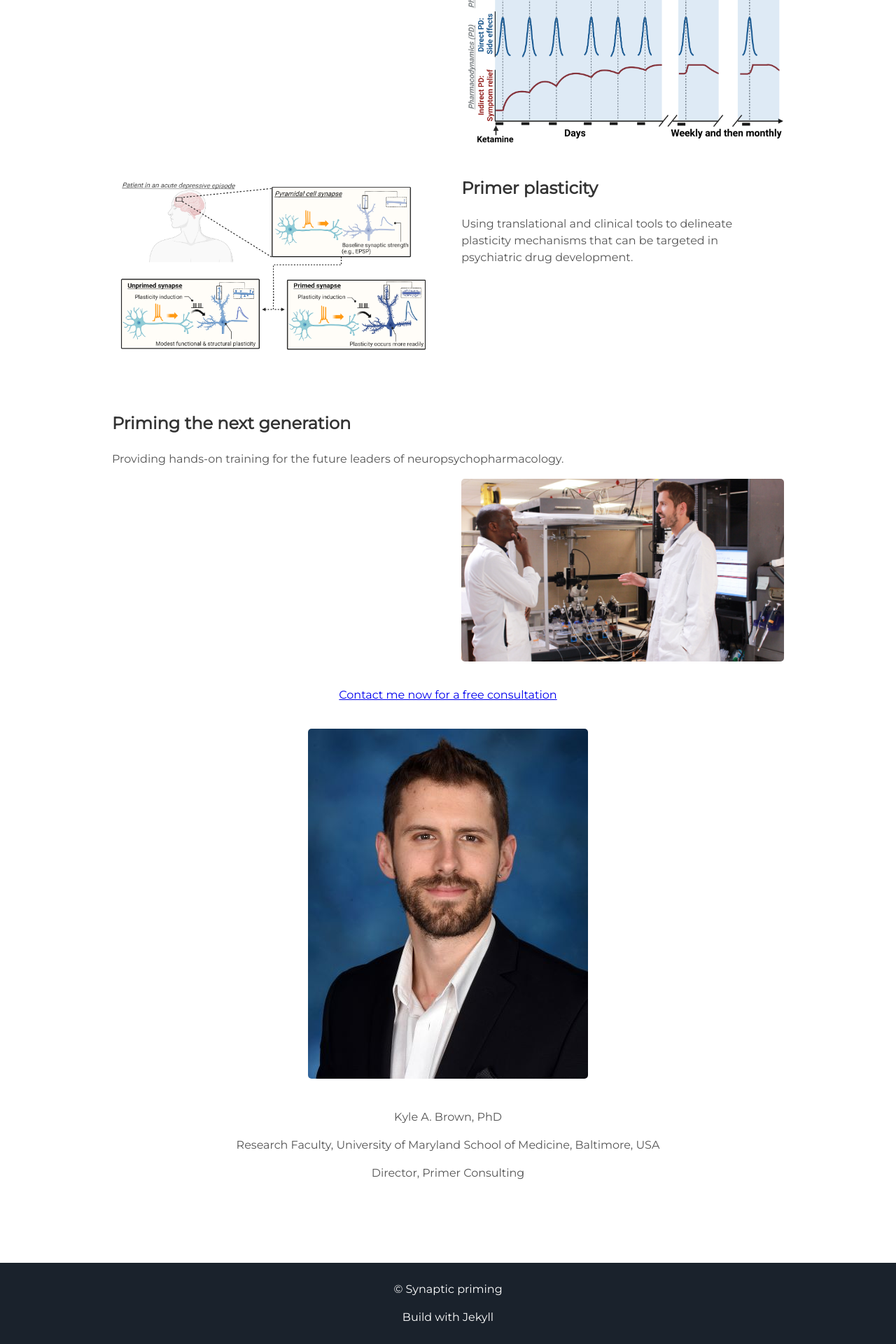
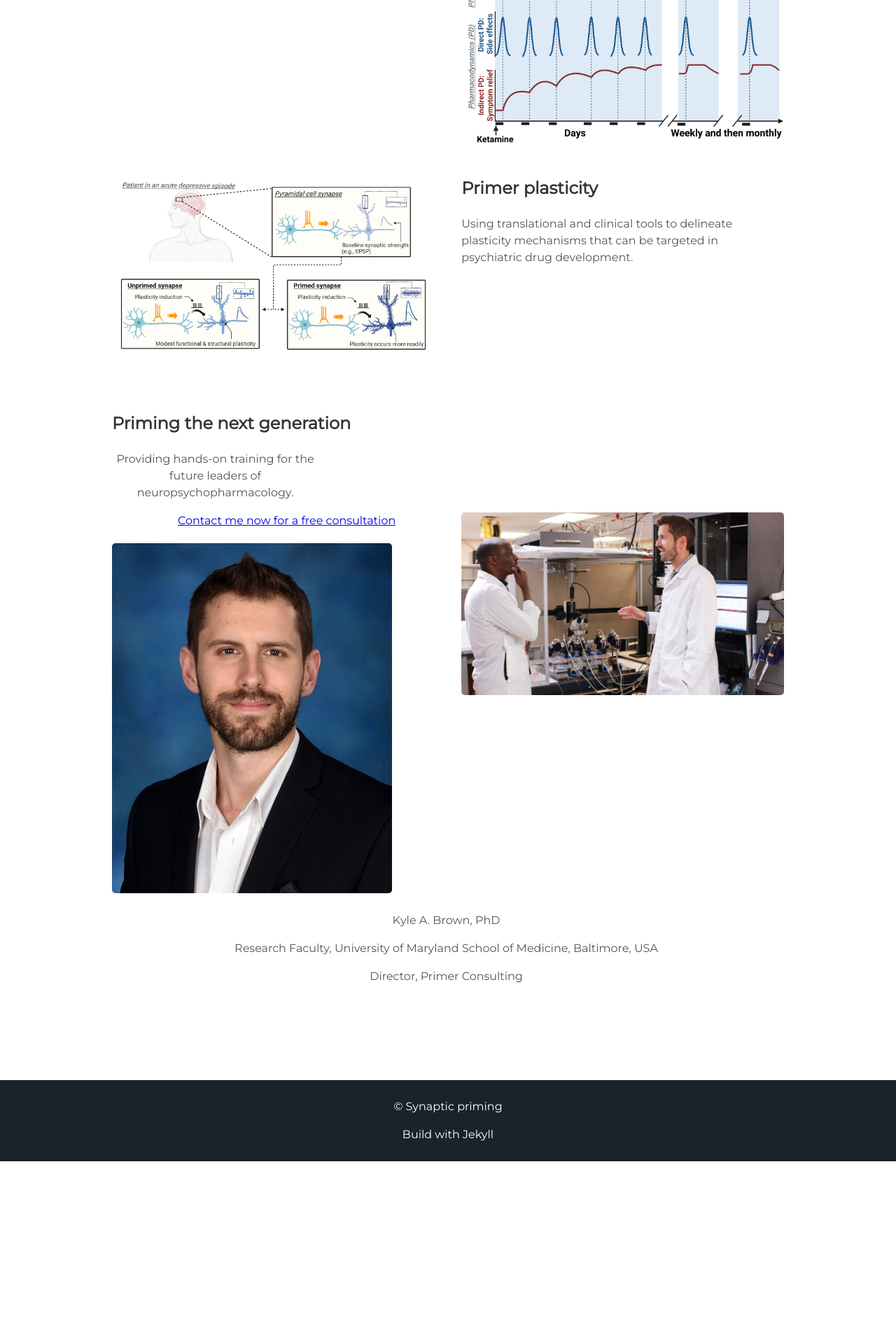
Before and after one commit to synaptic-priming/Nomad, a Jekyll site: the page built from index.html, in a window 1280 px wide. Shown: the part 2751-4671 px from the top of the page at 70% size. Built offline with Jekyll 4.4.1, drawn with Linux system fonts in a browser that asks for light colours; after the commit the page ends 4410 px from its top, so only the background shows below that.

Commit message:
Update projects.html

```diff
--- a/_includes/projects.html
+++ b/_includes/projects.html
@@ -22,6 +22,7 @@
   <div class="user-projects">
       <div class="contents-left">
     <h3> Priming the next generation </h3>
+  <div style="width:300px; text-align:center;">
     <p>Providing hands-on training for the future leaders of neuropsychopharmacology.</p>
   </div>
    <div class="images-right">
```
